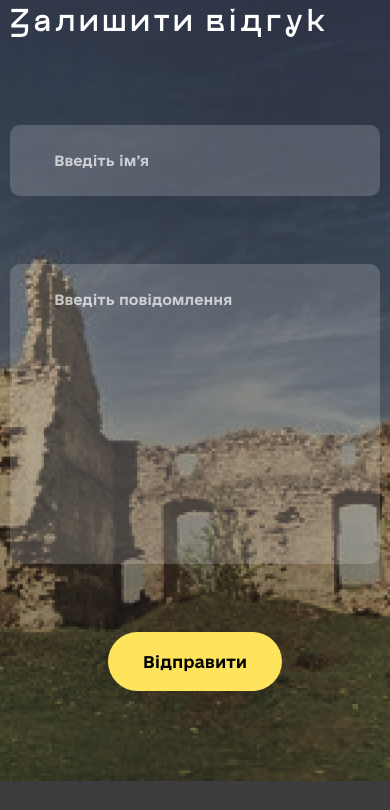
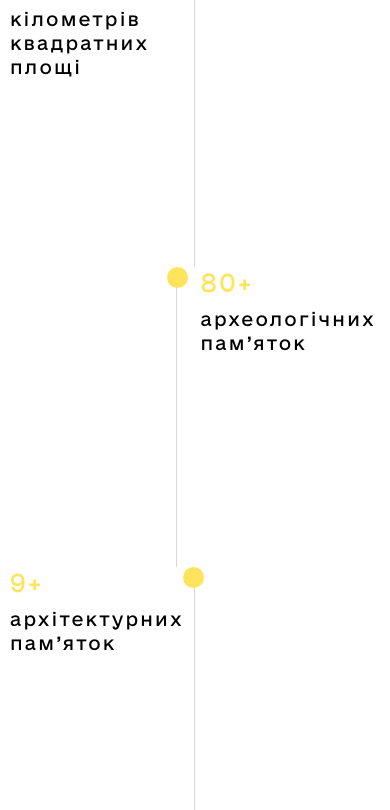
Before and after one commit to serhiyhvala/gus_travel, a website built with Vite: page index.html in a window 390 px wide. Shown: the part 2173-2983 px from the top of the page. Built offline with nearby package versions, Linux system fonts and the light colour scheme.

Commit message:
feat: 🎨 create details block

```diff
--- a/index.html
+++ b/index.html
@@ -77,6 +77,28 @@
         </div>
       </div>
     </div>
+    <div class="container details">
+      <ul class="details-list">
+        <li>
+          <span class="count">1000+</span>
+          <span class="details-description">кілометрів квадратних площі</span>
+        </li>
+        <li>
+          <span class="count">80+</span>
+          <span class="details-description">археологічних пам’яток</span>
+        </li>
+        <li>
+          <span class="count">9+</span>
+          <span class="details-description">архітектурних пам’яток</span>
+        </li>
+        <li>
+          <span class="count">27+</span>
+          <span class="details-description"
+            >об’єктів природньо-заповідного фонду</span
+          >
+        </li>
+      </ul>
+    </div>
     <div class="feedback" id="feedback">
       <div class="feedback_background"></div>
       <div class="container feedback_form">
--- a/styles/style.css
+++ b/styles/style.css
@@ -213,6 +213,54 @@ button {
   letter-spacing: 2px;
 }
 
+.details {
+  padding: 56px 10px 78px;
+  width: 100%;
+}
+
+.details-list {
+  display: flex;
+}
+
+.details-list > li {
+  display: flex;
+  flex-direction: column;
+  align-items: start;
+  gap: 10px;
+  border-bottom: 1px solid var(--dark-white);
+  height: 120px;
+  max-width: 368px;
+  width: 100%;
+  position: relative;
+}
+
+.details-list > li::before {
+  content: "";
+  position: absolute;
+  bottom: -10px;
+  width: 21px;
+  height: 21px;
+  background-color: var(--yellow);
+  border-radius: 100%;
+}
+
+.count {
+  color: var(--yellow);
+  font-family: var(--buduj-sans);
+  font-size: 25px;
+  font-weight: 700;
+  letter-spacing: 2.5px;
+}
+
+.details-description {
+  font-family: var(--e-ukraine);
+  font-size: 18px;
+  font-weight: 300;
+  line-height: 24px;
+  letter-spacing: 2.16px;
+  max-width: 280px;
+}
+
 .feedback {
   width: 100%;
   height: 100%;
@@ -397,6 +445,36 @@ a {
     background-image: url("../assets/mobile-hero.jpeg");
   }
 
+  .details-list {
+    flex-direction: column;
+    align-items: center;
+    max-width: 600px;
+  }
+
+  .details-list > li {
+    border-bottom: none;
+    border-right: 1px solid var(--dark-white);
+    max-width: 185px;
+    height: 300px;
+  }
+
+  .details-list > li:nth-child(even) {
+    margin-left: 368px;
+    border-left: 1px solid var(--dark-white);
+    border-right: none;
+    padding-left: 24px;
+  }
+
+  .details-list > li:nth-child(even)::before {
+    top: 0;
+    left: -10px;
+  }
+
+  .details-list > li:nth-child(odd)::before {
+    top: 0;
+    right: -10px;
+  }
+
   .footer_logo {
     margin: 0;
   }
@@ -422,8 +500,32 @@ a {
     letter-spacing: 2px;
   }
 
+  .details-list > li {
+    align-self: start;
+  }
+
+  .details-list > li:nth-child(even) {
+    margin-left: 146px;
+    align-self: center;
+    padding-left: 24px;
+  }
+
   .feedback_form > h2 {
     font-size: 30px;
+  }
+}
+
+@media screen and (max-width: 375px) {
+  .details-description {
+    font-size: 13px;
+  }
+
+  .details-list > li {
+    max-width: 170px;
+  }
+
+  .details-list > li:nth-child(even) {
+    margin-left: 150px;
   }
 }
 
@@ -431,4 +533,12 @@ a {
   .hero_title {
     letter-spacing: 0;
   }
+
+  .details {
+    display: none;
+  }
+
+  .map_info {
+    margin-bottom: 20px;
+  }
 }
--- a/styles/variables.css
+++ b/styles/variables.css
@@ -3,6 +3,7 @@
   --white: #fff;
   --yellow: #fee45c;
   --gray: #3c3c3c;
+  --dark-white: #d9d9d9;
   --transparent-gray: rgba(235, 235, 235, 0.2);
   --form-gray: rgba(255, 255, 255, 0.69);
   --container: 1470px;
```
